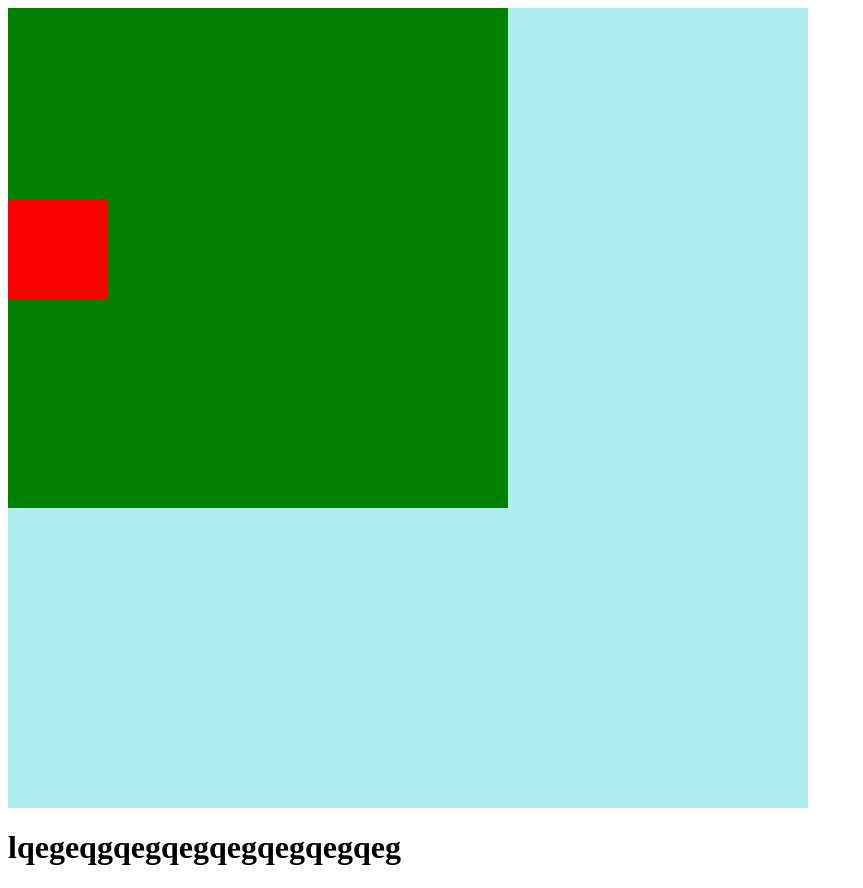
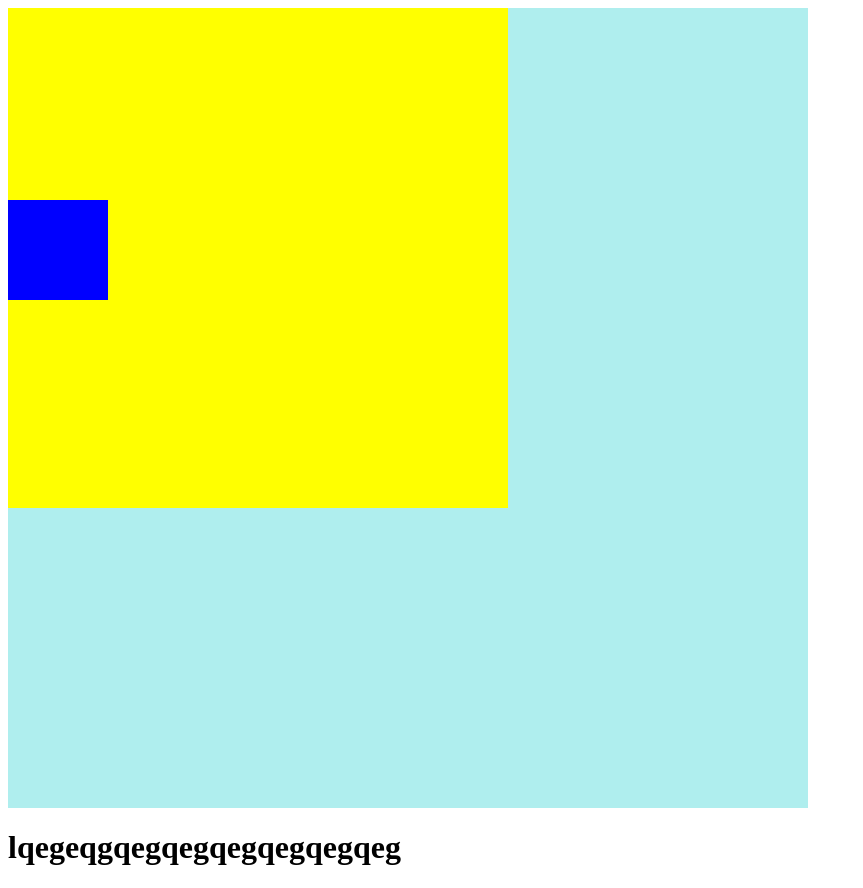
Before and after one commit to LadoAsambadze/furniture-design, a plain HTML site: page index.html in a window 1280 px wide. Shown: the whole page, without its empty margins (0-863 px from the left). Drawn offline with Linux system fonts and the light colour scheme.

Commit message:
შევცვალე ფერები

```diff
--- a/style.css
+++ b/style.css
@@ -1,13 +1,13 @@
 .div1 {
   width: 500px;
   height: 500px;
-  background-color: green;
+  background-color: yellow;
 }
 
 .div2 {
   width: 100px;
   height: 100px;
-  background-color: red;
+  background-color: blue;
   position: fixed;
 
   top: 200px;
```
